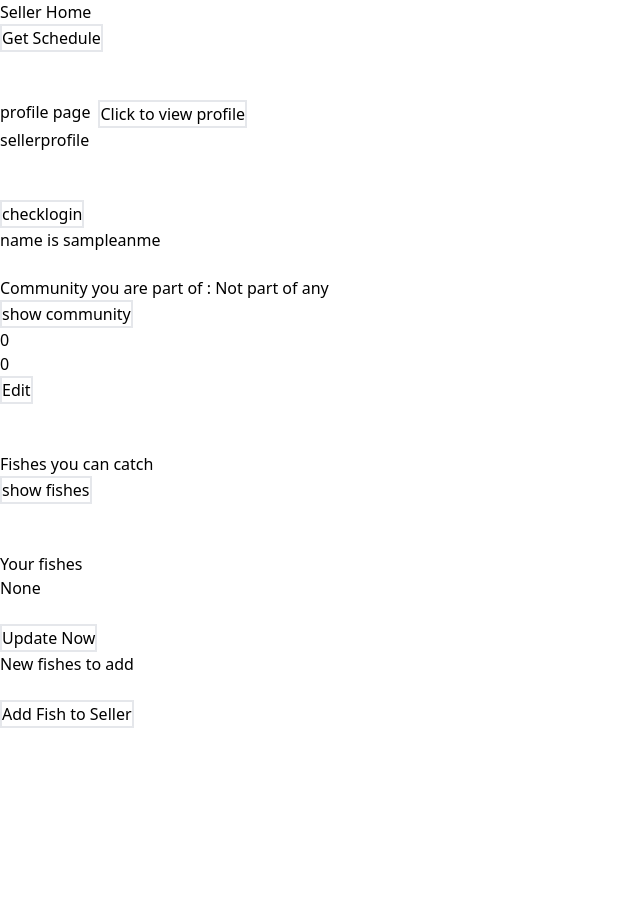
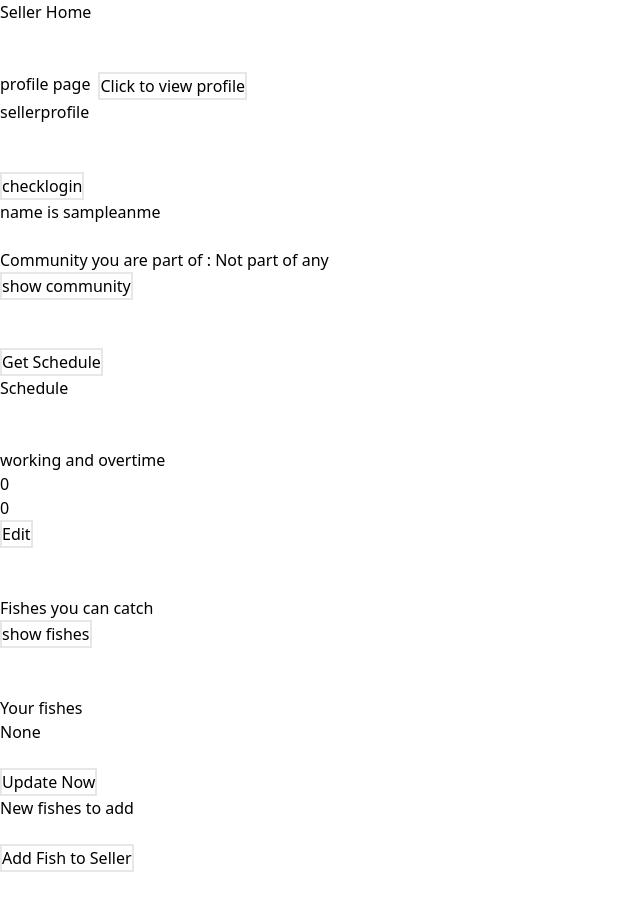
Before and after one commit to Barathj121/faunadive, a React (Vite) app: page /Sellers in a window 1280 px wide. Both pictures are taken after a click on the button "Click to view profile". Shown: the top 910 px of the page, without its empty margins (0-640 px from the left). Before the commit the page ends 800 px from the top, so only its background shows below. Built offline with nearby package versions, Linux system fonts and the light colour scheme; a web font is replaced by a local one.

Commit message:
seller schedule done

```diff
--- a/src/pages/seller/profile.jsx
+++ b/src/pages/seller/profile.jsx
@@ -160,8 +160,54 @@ function Sellerprofile() {
         });
 
       }
+      const scheduleapi="https://samplefauna.onrender.com/schedule/?community_data=";
+      const [schedule, setSchedule] = useState([]);
 
+    function scheduledetails(community){
 
+      const fetchData = async () => {
+        try {
+          const response = await fetch(`${scheduleapi}${community}`);
+          if (!response.ok) {
+            throw new Error('Network response was not ok');
+          }
+          const json = await response.json();
+          console.log(json);
+          setSchedule(json.schedule);
+        } catch (error) {
+          console.error('There was an error!', error);
+        } finally {
+          console.log('finally');
+        }
+      };
+      fetchData(),[];
+      }
+
+      const handleInputSubmit = async (communityName, fishName, amount) => {
+        // Query the fishcaught collection to find the community document
+        const fishCaughtRef = collection(db, 'fishcaught');
+        const q = query(fishCaughtRef, where('community_name', '==', communityName));
+        const querySnapshot = await getDocs(q);
+
+        // If a matching document is found
+        if (!querySnapshot.empty) {
+          const communityDoc = querySnapshot.docs[0];
+          const community = communityDoc.data();
+
+          // Find the index of the fish name
+          const fishIndex = community.fish_name.indexOf(fishName);
+
+          if (fishIndex !== -1) {
+            // Add the amount to the amount_caught at the corresponding index
+            amount=Number(amount);
+            community.amount_caught[fishIndex] += amount;
+
+            // Update the amount_caught array in the community document
+            await updateDoc(communityDoc.ref, { amount_caught: community.amount_caught });
+            alert("update done");
+          }
+        }
+      };
 
 
 
@@ -199,9 +245,31 @@ function Sellerprofile() {
                   </div>
                 </div>
 
+                <br/>
+                <br/>
+                <button onClick={() => scheduledetails(sellercommunity)} className=" border-2 ">Get Schedule</button>
+                <div>
+                    <h2>Schedule</h2>
+                    <ul className='flex flex-col gap-5'>
+                      {Object.entries(schedule).map(([fish, gear]) => (
+                        <li key={fish}>
+                          <p>Fish name : {fish}</p>
+                          <p>Gear : {gear}</p>
+                          <input className="border-2" type="number" min="0" id="amount-input" />
+                          <button className="border-2" onClick={() => handleInputSubmit(sellercommunity, fish, document.getElementById(`amount-input`).value)}>Submit</button>
+                        </li>
+
+                      ))}
+                    </ul>
+                  </div>
+                <br/>
+                <br/>
+
+
 
 
                <div>
+                <h1>working and overtime</h1>
                   {isEditing ? (
                       <div>
                         <input type="number" value={worktime} onChange={(e) => setWorktime(e.target.value)} />
--- a/src/pages/seller/sellerhome.jsx
+++ b/src/pages/seller/sellerhome.jsx
@@ -1,6 +1,6 @@
 import { list } from 'postcss';
 import React, { useState, useEffect } from 'react';
-import { collection, addDoc,getDocs, query, where, doc, updateDoc } from "firebase/firestore";
+import { collection, addDoc,getDocs,getDoc, query, where, doc, updateDoc } from "firebase/firestore";
 import { auth,db } from "../../config";
 import {onAuthStateChanged} from "firebase/auth";
 import Sellerprofile from './profile';
@@ -37,29 +37,35 @@ function Sellerhome() {
 //     fetchData();
 //   }, []);
 
-const scheduleapi="https://serious.onrender.com/schedule/";
-const [schedule, setSchedule] = useState([]);
 
 
-    function scheduledetails(){
+const [communityName, setCommunityName] = useState('');
 
-      const fetchData = async () => {
-        try {
-          const response = await fetch(scheduleapi);
-          if (!response.ok) {
-            throw new Error('Network response was not ok');
-          }
-          const json = await response.json();
-          console.log(response);
-          setSchedule(json);
-        } catch (error) {
-          console.error('There was an error!', error);
-        } finally {
-          console.log('finally');
-        }
-      };
-      fetchData(),[];
-      }
+useEffect(() => {
+  const fetchSellerProfile = async () => {
+    const sellerProfileRef = doc(db, 'Sellers', auth.currentUser.uid);
+    const sellerProfileDoc = await getDoc(sellerProfileRef);
+
+    if (sellerProfileDoc.exists()) {
+      setCommunityName(sellerProfileDoc.data().community);
+      console.log(communityName);
+    } else {
+      console.log('No such document!');
+    }
+  };
+
+  fetchSellerProfile();
+}, []);
+
+
+
+
+
+
+
+
+
+
 
       const [isHiddenprofile, setIsHiddenprofile] = useState(true);
       const toggleprofile = () => {
@@ -67,7 +73,7 @@ const [schedule, setSchedule] = useState([]);
       };
 
 
-      const [sellername, setSellerName] = useState('');
+
 
 
 
@@ -76,8 +82,7 @@ const [schedule, setSchedule] = useState([]);
             <h1>Seller Home</h1>
 
 
-            <button onClick={() => scheduledetails()} className=" border-2 ">Get Schedule</button>
-            <pre>{schedule.schedule}</pre>
+
             <br/>
             <br/>
             <div>
```
